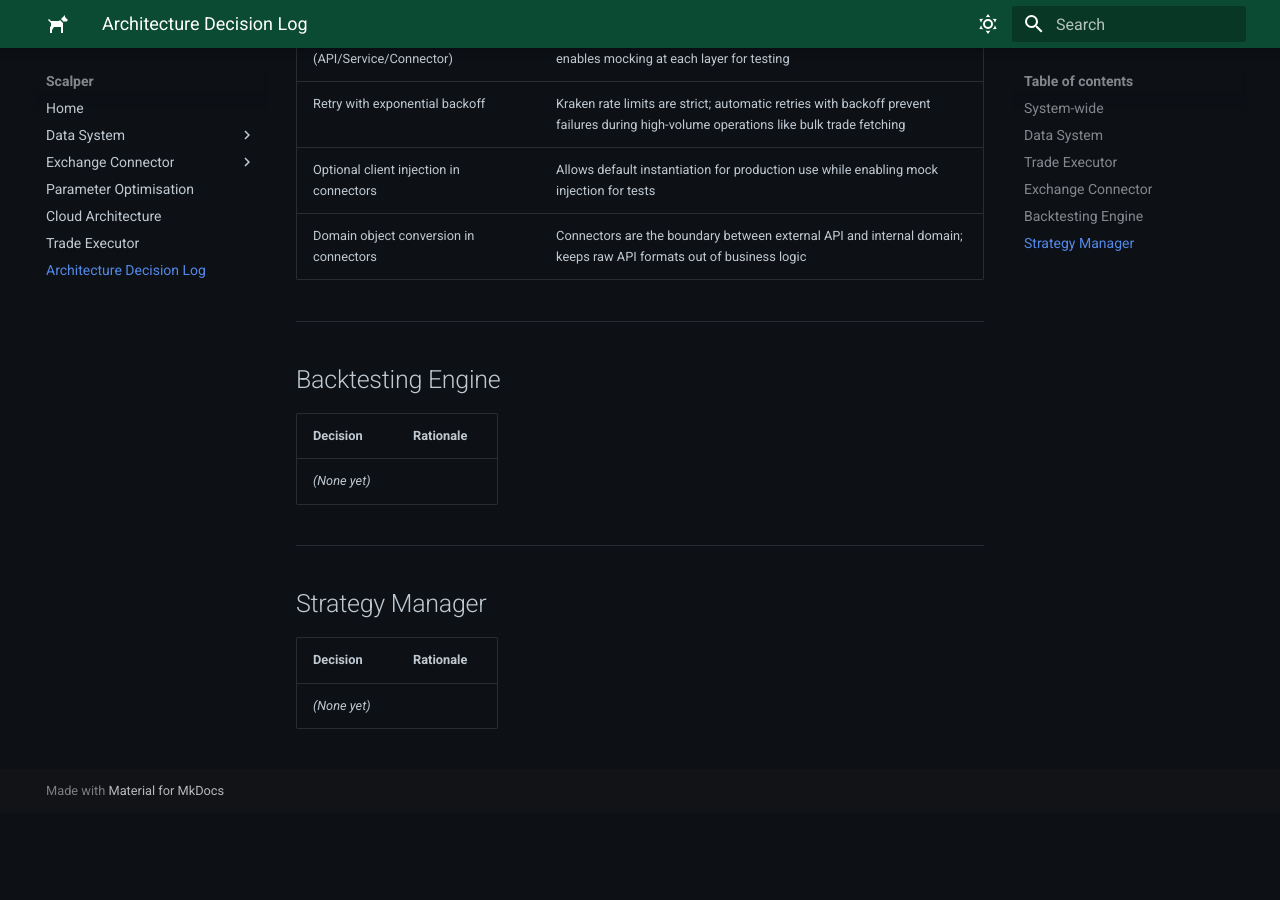
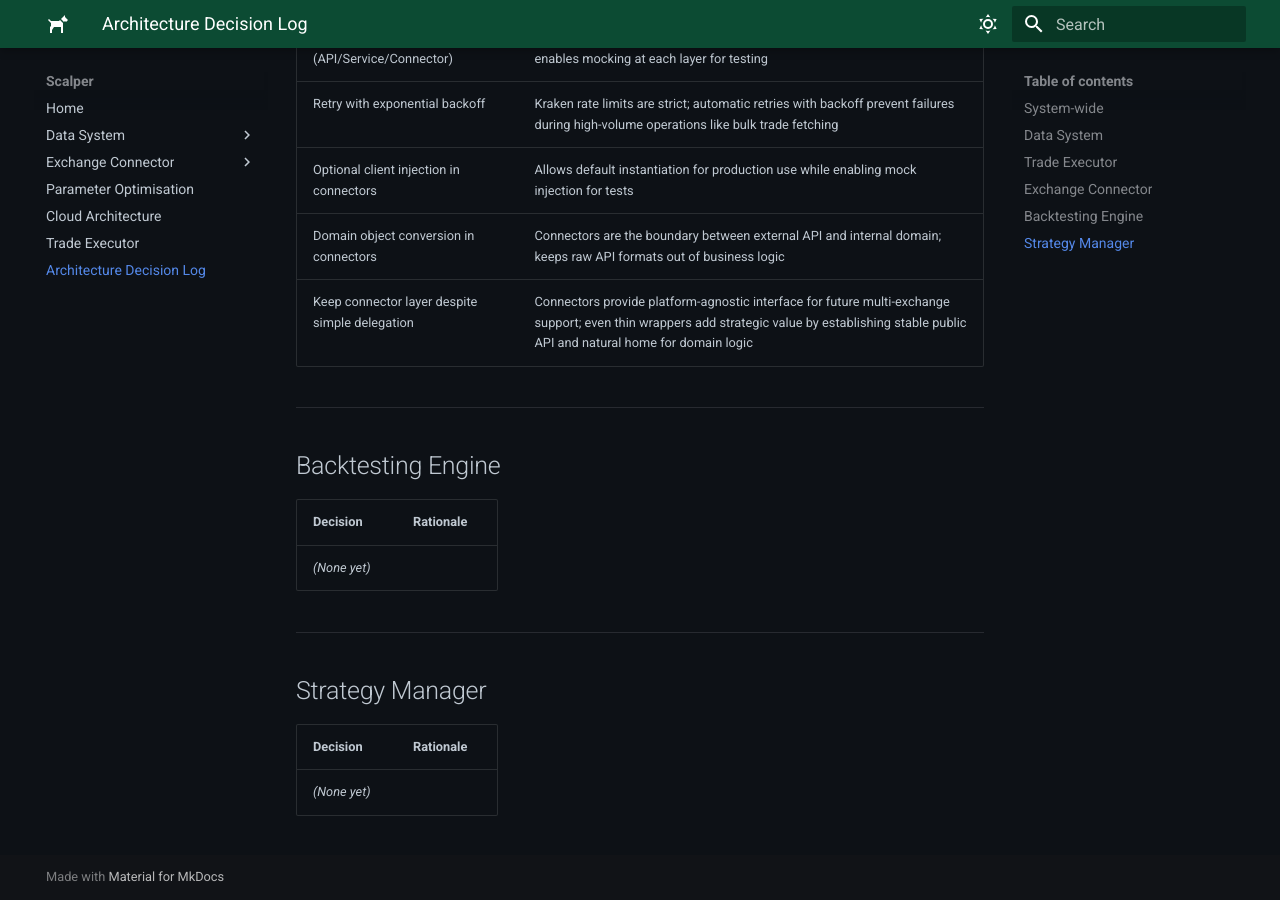
Before and after one commit to Phil-Lord/crypto-scalper, an MkDocs documentation site: the page built from docs/architecture-decision-log.md, in a window 1280 px wide and 900 px high, scrolled down 1356 px. Built offline with MkDocs 1.6.1 and Material for MkDocs 9.7.7, drawn with Linux system fonts in a browser that asks for light colours; before the commit the page ends 2169 px from its top, so only the background shows below that.

Commit message:
DOC: Defend the EC connector layer in the ADL

```diff
--- a/docs/architecture-decision-log.md
+++ b/docs/architecture-decision-log.md
@@ -41,6 +41,7 @@ Record decisions here when future-you might ask _"why did I do it this way?"_.
 | Retry with exponential backoff              | Kraken rate limits are strict; automatic retries with backoff prevent failures during high-volume operations like bulk trade fetching                 |
 | Optional client injection in connectors     | Allows default instantiation for production use while enabling mock injection for tests                                                               |
 | Domain object conversion in connectors      | Connectors are the boundary between external API and internal domain; keeps raw API formats out of business logic                                     |
+| Keep connector layer despite simple delegation | Connectors provide platform-agnostic interface for future multi-exchange support; even thin wrappers add strategic value by establishing stable public API and natural home for domain logic |
 
 ---
 
```
